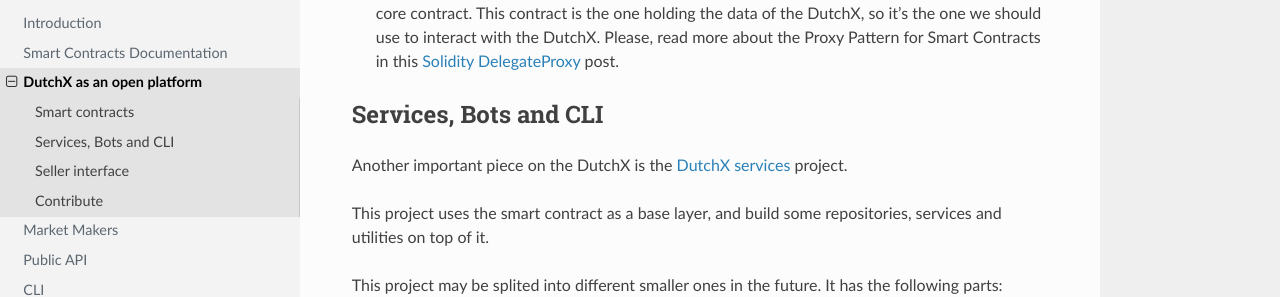
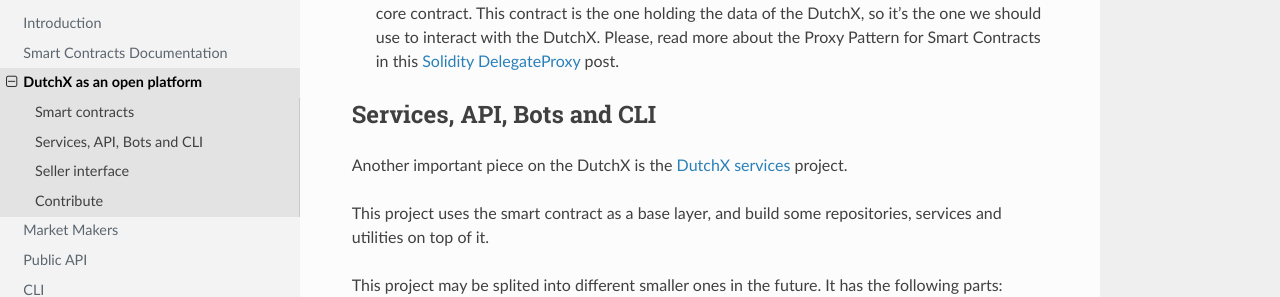
Before and after one commit to gnosis/dx-docs, a Sphinx documentation site: the page built from source/dutchx-as-an-open-platform.md, in a window 1280 px wide and 900 px high, scrolled down 316 px. Shown: the part 162-459 px from the top of the window. Built offline with Sphinx 7.4.7 and the Read the Docs theme 2.0.0, drawn with Linux system fonts in a browser that asks for light colours.

Commit message:
Fix subtitle

```diff
--- a/source/dutchx-as-an-open-platform.md
+++ b/source/dutchx-as-an-open-platform.md
@@ -17,7 +17,7 @@
 use to interact with the DutchX. Please, read more about the Proxy Pattern for
 Smart Contracts in this <a href="https://blog.gnosis.pm/solidity-delegateproxy-contracts-e09957d0f201" target="_blank">Solidity DelegateProxy</a> post.
 
-## Services, Bots and CLI
+## Services, API, Bots and CLI
 Another important piece on the DutchX is the [DutchX services](https://github.com/gnosis/dx-services) project.
 
 This project uses the smart contract as a base layer, and build some
```
